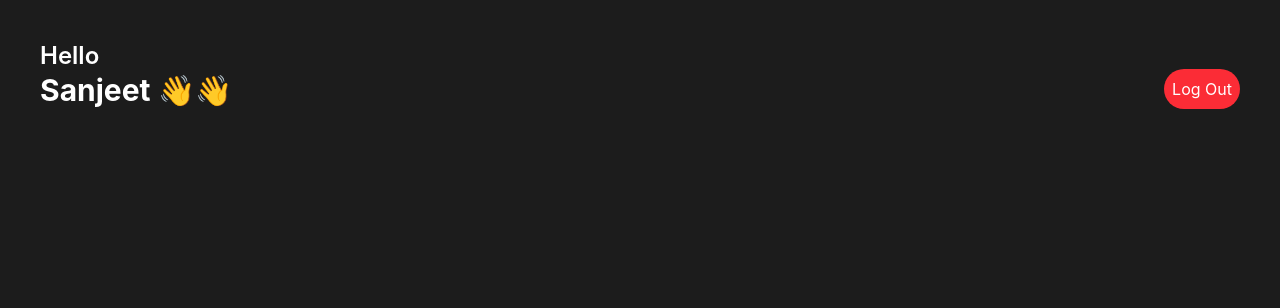
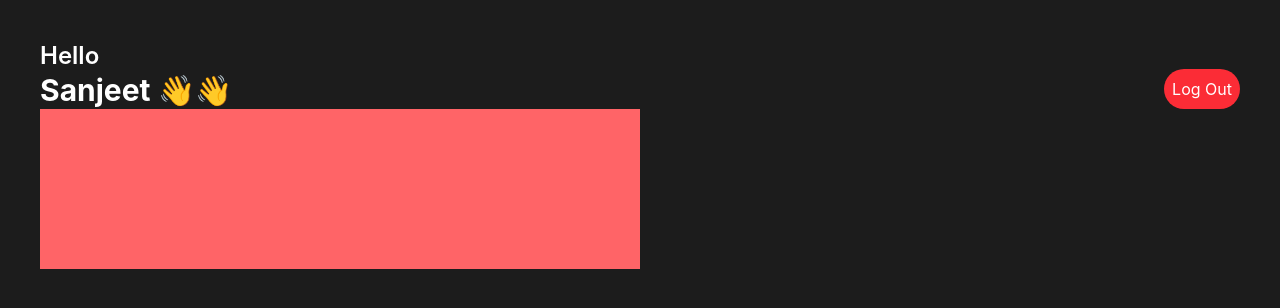
Before and after one commit to sanjeetkumarcodethrust/Employee_management_system, a React (Vite) app in the folder EMPLOYEE_MANAGEMENT_SYSTEM/: page / in a window 1280 px wide. Shown: the top 308 px of the page. Built offline with nearby package versions, Linux system fonts and the light colour scheme.

Commit message:
add TaskListNumber component to EmployeeDashboard

```diff
--- a/EMPLOYEE_MANAGEMENT_SYSTEM/src/components/Dashboard/EmployeeDashboard.jsx
+++ b/EMPLOYEE_MANAGEMENT_SYSTEM/src/components/Dashboard/EmployeeDashboard.jsx
@@ -1,10 +1,12 @@
 import React from 'react';
 import Header from '../other/Header';
+import TaskListNumber from '../other/TaskListNumber';
 
 const EmployeeDashboard = () => {
   return (
     <div className='p-10 bg-[#1C1C1C] h-screen '>
       <Header />
+      <TaskListNumber />
     </div>
   );
 }
--- /dev/null
+++ b/EMPLOYEE_MANAGEMENT_SYSTEM/src/components/other/TaskListNumber.jsx
@@ -0,0 +1,13 @@
+import React from 'react';
+
+const TaskListNumber = () => {
+  return (
+    <div ClassName='flex justify-between gap-5 screen '>
+        <div className='h-40 w-1/2  bg-red-400'>
+            </div>
+
+    </div>
+  );
+}
+
+export default TaskListNumber;
```
